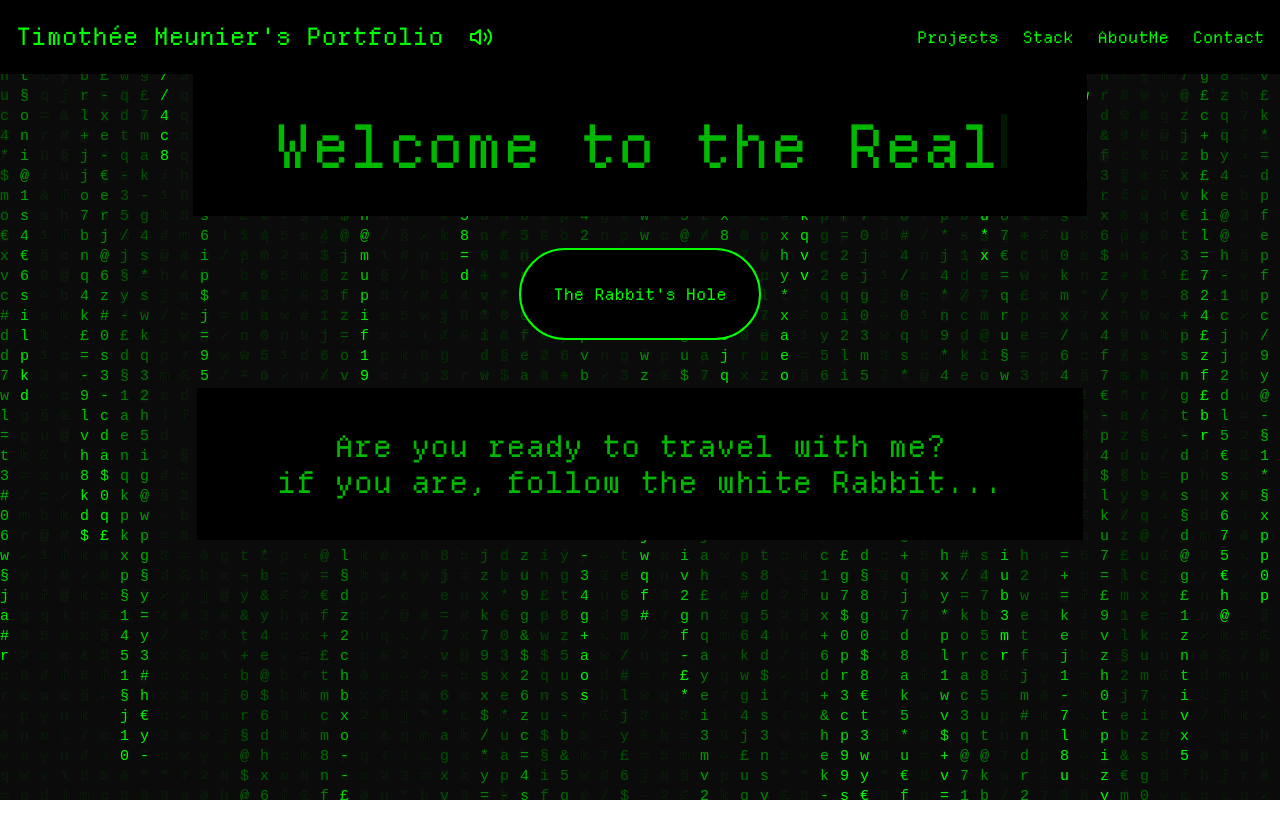
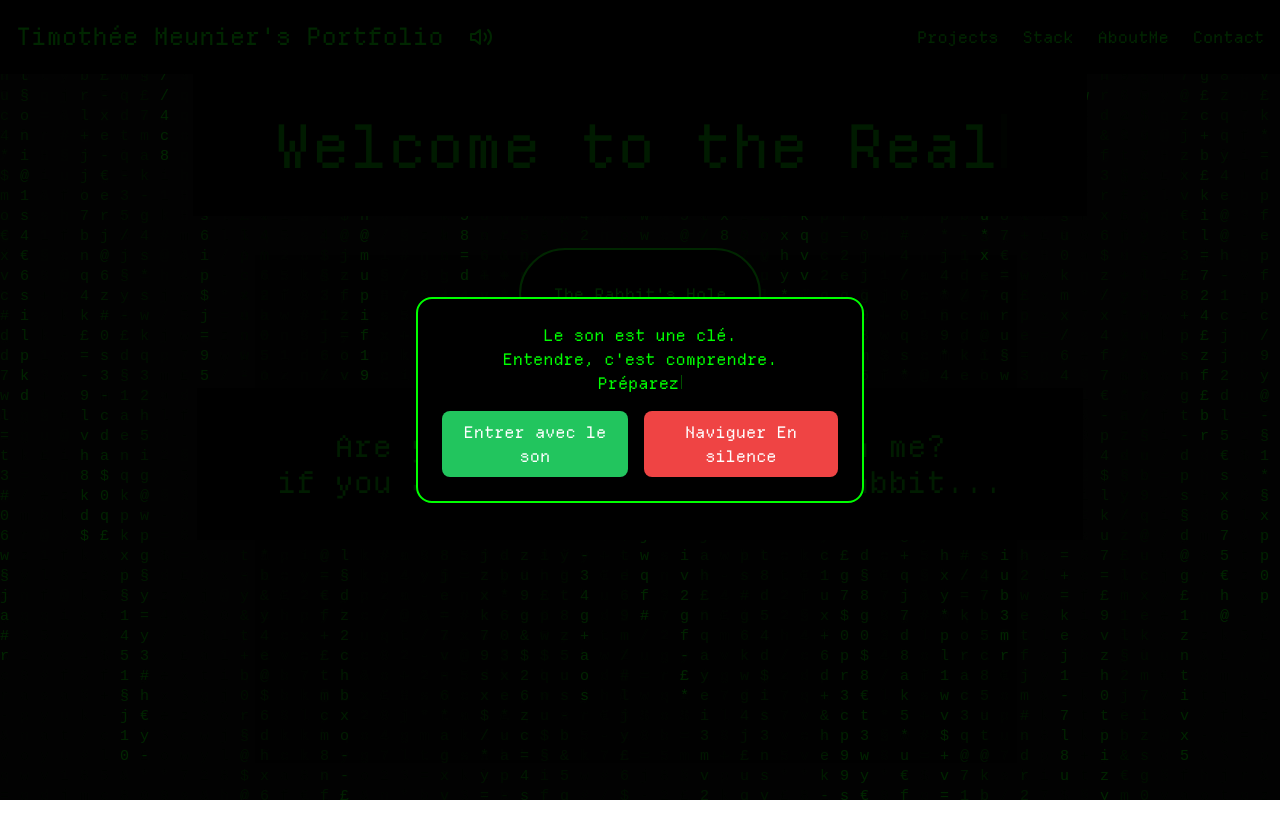
Before and after one commit to 0feeling/My-portfolio, a React (Vite) app: page / in a window 1280 px wide. Shown: the top 838 px of the page. Built offline with nearby package versions, Linux system fonts and the light colour scheme.

Commit message:
modale welcome

```diff
--- a/src/App.jsx
+++ b/src/App.jsx
@@ -13,6 +13,7 @@ import Makeachoice from "./components/Makeachoice";
 import Stack from "./components/Stack";
 import AboutMe from "./components/AboutMe";
 import { AudioProvider } from "./components/AudioContext";
+import AudioModal from "./components/AudioModal";
 
 const App = () => {
   return (
--- /dev/null
+++ b/src/components/AudioModal.jsx
@@ -0,0 +1,60 @@
+import React, { useState, useEffect, useRef } from "react";
+import { useAudio } from "./AudioContext";
+import TypingTitle from "./TypingTitle";
+
+const AudioModal = ({ audioSrc }) => {
+  const [isOpen, setIsOpen] = useState(true);
+  const { isMuted, toggleMute } = useAudio();
+  const audioRef = useRef(null);
+
+  useEffect(() => {
+    if (!isOpen && !isMuted && audioRef.current) {
+      audioRef.current.play();
+    }
+  }, [isOpen, isMuted]);
+
+  const handleYes = () => {
+    if (audioRef.current) {
+      audioRef.current.play();
+    }
+    setIsOpen(false);
+  };
+
+  const handleNo = () => {
+    toggleMute();
+    setIsOpen(false);
+  };
+
+  if (!isOpen) return null;
+
+  return (
+    <div className="fixed inset-0 flex items-center justify-center bg-black bg-opacity-85 z-50">
+      <div className="bg-black border-2 border-main p-6 rounded-2xl shadow-xl max-w-md w-full text-center">
+        <TypingTitle
+          text="Le son est une clé.
+Entendre, c'est comprendre.
+Préparez-vous et ajustez votre volume.
+Souhaitez-vous l'immersion complète ?"
+          className="text-xl font-bold"
+        />
+        <div className="mt-4 flex justify-center gap-4">
+          <button
+            onClick={handleYes}
+            className="px-4 py-2 bg-green-500 text-white rounded-lg hover:border-1 hover:border-white hover:text-black"
+          >
+            Entrer avec le son
+          </button>
+          <button
+            onClick={handleNo}
+            className="px-4 py-2 bg-red-500 text-white rounded-lg hover:bg-red-700 hover:border-1 hover:border-white hover:text-black"
+          >
+            Naviguer En silence
+          </button>
+        </div>
+      </div>
+      <audio ref={audioRef} src={audioSrc} loop />
+    </div>
+  );
+};
+
+export default AudioModal;
--- a/src/components/Hero.jsx
+++ b/src/components/Hero.jsx
@@ -1,10 +1,12 @@
 import React from "react";
 import TypingTitle from "./TypingTitle";
 import RabbitAnimation from "./RabbitAnimation";
+import AudioModal from "./AudioModal";
 
 const Hero = () => {
   return (
     <section className="text-main flex flex-col justify-center items-center text-center font-mono">
+      <AudioModal audioSrc="/path/to/audio.mp3" />
       <div className="bg-black py-10 px-20">
         <h1 className="text-4xl md:text-6xl font-mono">
           <TypingTitle text="Welcome to the Real" />
```
